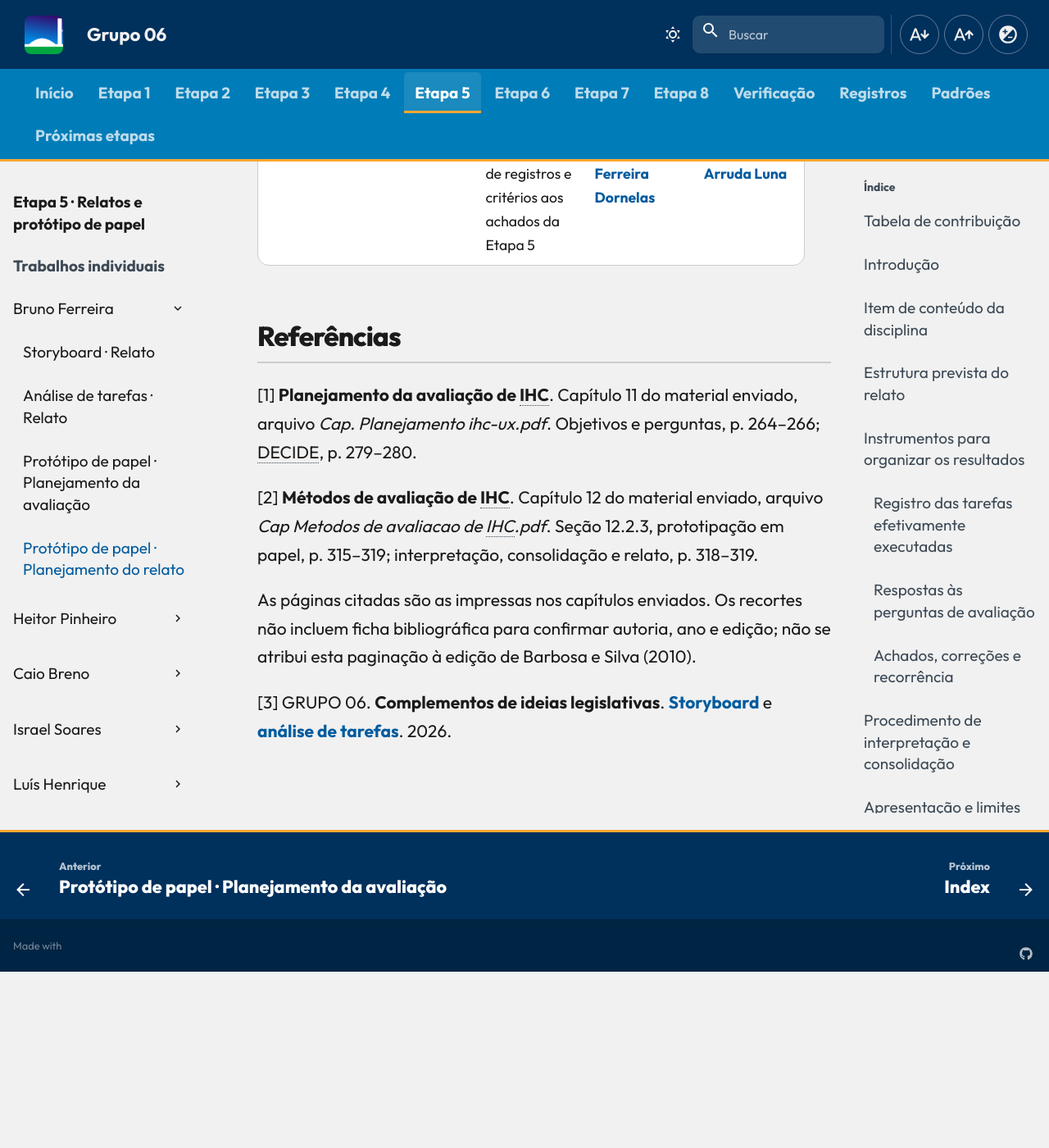
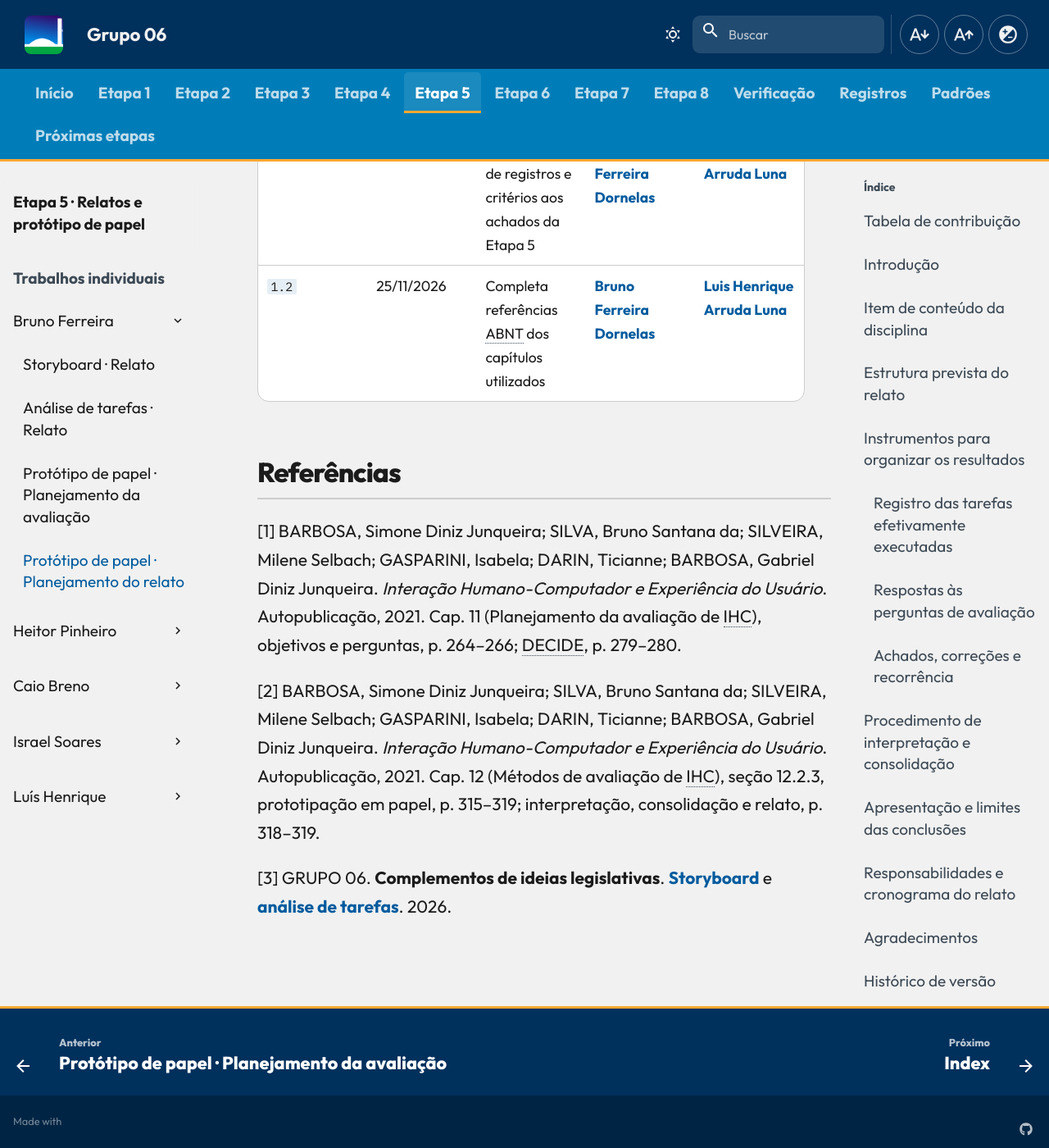
Before and after one commit to Interacao-Humano-Computador/2026.2-Grupo06, an MkDocs documentation site: the page built from docs/entrega-5/individual/bruno/planejamento-relato-prototipo-papel.md, in a window 1280 px wide and 1400 px high, scrolled down 10054 px. Shown: the whole window at 82% size. Built offline with MkDocs 1.6.1 and Material for MkDocs 9.7.7, drawn with Linux system fonts in a browser that asks for light colours; comment, search, counter and statistics services are not loaded; before the commit the page ends 11239 px from its top, so only the background shows below that.

Commit message:
docs: corrige etapa 5 bruno

```diff
--- a/docs/entrega-5/individual/bruno/planejamento-relato-prototipo-papel.md
+++ b/docs/entrega-5/individual/bruno/planejamento-relato-prototipo-papel.md
@@ -28,15 +28,15 @@ O relato da prototipação em papel descreve objetivos, método, participantes,
 
 ??? note "Figura 1 — Interpretação e consolidação"
 
-    ![Página 318 do capítulo enviado: interpretação conjunta e prioridade por gravidade e frequência.](../../../assets/img/entrega-5/referencias/metodos-enviado-p318.png)
+    ![Página 318 de Barbosa et al. (2021): interpretação conjunta e prioridade por gravidade e frequência.](../../../assets/img/entrega-5/referencias/metodos-enviado-p318.png)
     <p class="caption">Figura 1 — Interpretação e consolidação.</p>
-    <p class="source">Fonte: capítulo Métodos de avaliação de IHC enviado ao projeto [2], p. 318 (página 38 do PDF).</p>
+    <p class="source">Fonte: Barbosa et al. (2021), cap. 12, p. 318 [2].</p>
 
 ??? note "Figura 2 — Conteúdo do relato"
 
-    ![Página 319 do capítulo enviado: participantes, tarefas, problemas corrigidos e pendentes.](../../../assets/img/entrega-5/referencias/metodos-enviado-p319.png)
+    ![Página 319 de Barbosa et al. (2021): participantes, tarefas, problemas corrigidos e pendentes.](../../../assets/img/entrega-5/referencias/metodos-enviado-p319.png)
     <p class="caption">Figura 2 — Correções, pendências e continuidade.</p>
-    <p class="source">Fonte: capítulo Métodos de avaliação de IHC enviado ao projeto [2], p. 319 (página 39 do PDF).</p>
+    <p class="source">Fonte: Barbosa et al. (2021), cap. 12, p. 319 [2].</p>
 
 ## Estrutura prevista do relato
 
@@ -144,13 +144,12 @@ O Codex (OpenAI) apoiou a redação e a organização dos instrumentos. A respon
 | --- | --- | --- | --- | --- |
 | `1.0` | 24/10/2026 | Planejamento do relato da avaliação do protótipo de papel | [Bruno Ferreira Dornelas](https://github.com/brunnf) | [Luis Henrique Arruda Luna](https://github.com/Donnk61) |
 | `1.1` | 25/10/2026 | Alinhamento de registros e critérios aos achados da Etapa 5 | [Bruno Ferreira Dornelas](https://github.com/brunnf) | [Luis Henrique Arruda Luna](https://github.com/Donnk61) |
+| `1.2` | 25/11/2026 | Completa referências ABNT dos capítulos utilizados | [Bruno Ferreira Dornelas](https://github.com/brunnf) | [Luis Henrique Arruda Luna](https://github.com/Donnk61) |
 
 ## Referências
 
-[1] **Planejamento da avaliação de IHC**. Capítulo 11 do material enviado, arquivo *Cap. Planejamento ihc-ux.pdf*. Objetivos e perguntas, p. 264–266; DECIDE, p. 279–280.
+[1] BARBOSA, Simone Diniz Junqueira; SILVA, Bruno Santana da; SILVEIRA, Milene Selbach; GASPARINI, Isabela; DARIN, Ticianne; BARBOSA, Gabriel Diniz Junqueira. *Interação Humano-Computador e Experiência do Usuário*. Autopublicação, 2021. Cap. 11 (Planejamento da avaliação de IHC), objetivos e perguntas, p. 264–266; DECIDE, p. 279–280.
 
-[2] **Métodos de avaliação de IHC**. Capítulo 12 do material enviado, arquivo *Cap Metodos de avaliacao de IHC.pdf*. Seção 12.2.3, prototipação em papel, p. 315–319; interpretação, consolidação e relato, p. 318–319.
-
-As páginas citadas são as impressas nos capítulos enviados. Os recortes não incluem ficha bibliográfica para confirmar autoria, ano e edição; não se atribui esta paginação à edição de Barbosa e Silva (2010).
+[2] BARBOSA, Simone Diniz Junqueira; SILVA, Bruno Santana da; SILVEIRA, Milene Selbach; GASPARINI, Isabela; DARIN, Ticianne; BARBOSA, Gabriel Diniz Junqueira. *Interação Humano-Computador e Experiência do Usuário*. Autopublicação, 2021. Cap. 12 (Métodos de avaliação de IHC), seção 12.2.3, prototipação em papel, p. 315–319; interpretação, consolidação e relato, p. 318–319.
 
 [3] GRUPO 06. **Complementos de ideias legislativas**. [Storyboard](../../../entrega-4/individual/bruno/storyboard.md) e [análise de tarefas](../../../entrega-4/individual/bruno/analise-tarefas.md). 2026.
```
Also changed, not shown: docs/apresentacoes/etapa-05.md (+2 -1 lines), docs/entrega-1/cronograma.md (+10 -1 lines), docs/entrega-5/individual/bruno/planejamento-avaliacao-prototipo-papel.md (+7 -8 lines), docs/entrega-5/individual/bruno/relato-analise-tarefas.md (+2 -0 lines), docs/entrega-5/individual/bruno/relato-storyboard.md (+2 -0 lines).
